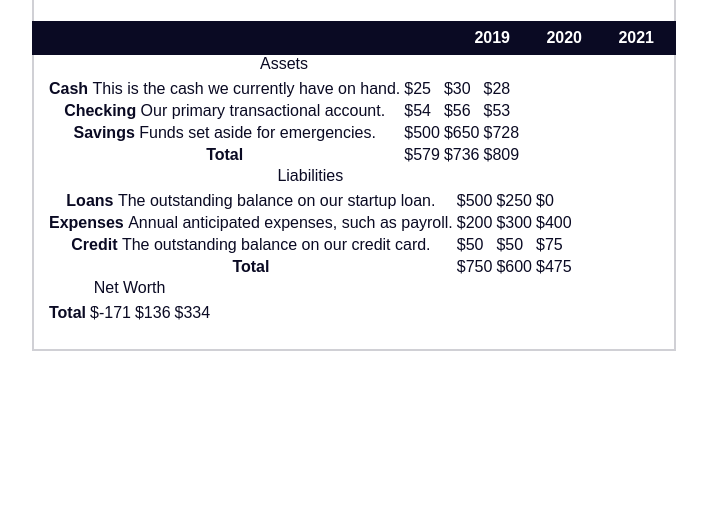
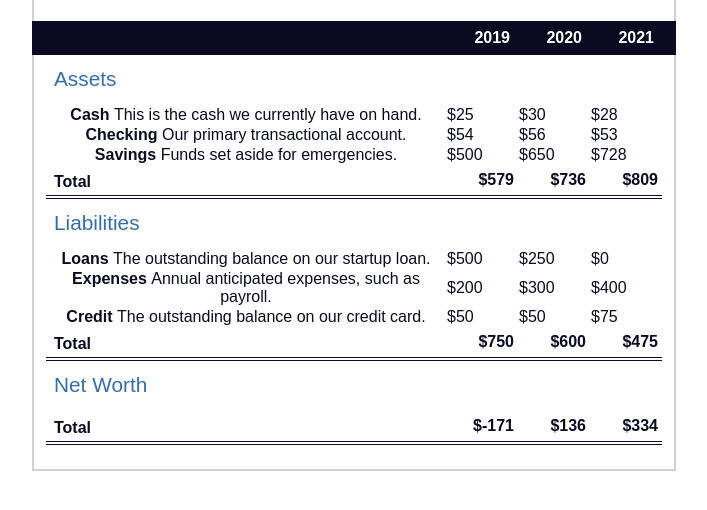
Before and after one commit to 0xMatiz/freeCodeCamp, a plain HTML site: page 01-newResponsiveWebDesign/PART3/01-BalanceSheet/balanceSheet.html in a window 1280 px wide. Shown: the part 106-616 px from the top of the page, without its empty margins (286-993 px from the left). Drawn offline with Linux system fonts and the light colour scheme.

Commit message:
Update styles.css

```diff
--- a/01-newResponsiveWebDesign/PART3/01-BalanceSheet/styles.css
+++ b/01-newResponsiveWebDesign/PART3/01-BalanceSheet/styles.css
@@ -1,16 +1,14 @@
 span[class~="sr-only"] {
-  border: 0;
-  clip: rect(1px, 1px, 1px, 1px);
-  clip-path: inset(50%);
-  -webkit-clip-path: inset(50%);
-  height: 1px;
-  width: 1px;
-  position: absolute;
-  overflow: hidden;
-  white-space: nowrap;
-  padding: 0;
-  margin: -1px;
-
+  border: 0 !important;
+  clip: rect(1px, 1px, 1px, 1px) !important;
+  clip-path: inset(50%) !important;
+  height: 1px !important;
+  width: 1px !important;
+  position: absolute !important;
+  overflow: hidden !important;
+  white-space: nowrap !important;
+  padding: 0 !important;
+  margin: -1px !important;
 }
 
 html {
@@ -70,6 +68,48 @@ section {
   padding: 0 0.75rem 1.5rem 0.75rem;
 }
 
-span:not(.sr-only) {
+span {
   font-weight: normal;
 }
+
+table {
+  border-collapse: collapse;
+  border: 0;
+  width: 100%;
+  position: relative;
+  margin-top: 3rem;
+}
+
+table caption {
+  color: #356eaf;
+  font-size: 1.3em;
+  font-weight: normal;
+  position: absolute;
+  top: -2.25rem;
+  left: 0.5rem;
+}
+
+tbody td {
+  width: 100vw;
+  min-width: 4rem;
+  max-width: 4rem;
+}
+
+tbody th {
+  width: calc(100% - 12rem);
+}
+
+tr[class="total"] {
+  border-bottom: 4px double #0a0a23;
+  font-weight: bold;
+}
+
+tr[class="total"] th {
+  text-align: left;
+  padding: 0.5rem 0 0.25rem 0.5rem;
+}
+
+tr.total td {
+  text-align: right;
+  padding: 0 0.25rem;
+}
```
